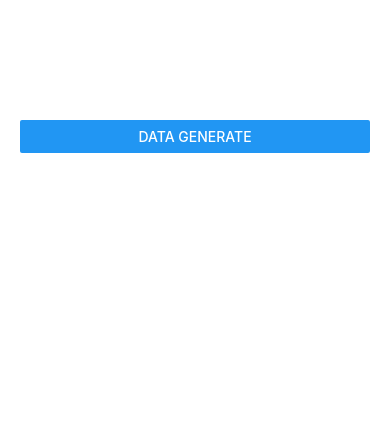
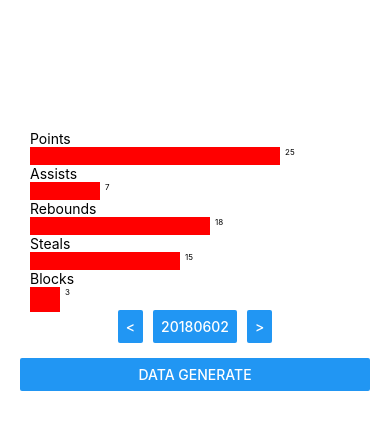
Before and after one commit to oksktank/react-native-pure-chart, a React Native app in the folder examples/: screen / in a window 390 px wide. Shown: the top 430 px of the page. Built offline with nearby package versions, Linux system fonts and the light colour scheme.

Commit message:
hbar chart - data change apply

```diff
--- a/examples/App.js
+++ b/examples/App.js
@@ -79,7 +79,7 @@ export default class App extends React.Component {
     var data3 = [{key: 'Points', value: 19}, {key: 'Assists', value: 6}, {key: 'Rebounds', value: 15}, {key: 'Steals', value: 1}, {key: 'Blocks', value: 9}]
     var dataset = [{date: '20170901', datas: data1}, {date: '20170302', datas: data2}, {date: '20171022', datas: data3}]
     this.setState({
-      data: data1
+      data: dataset
     })
   }
 
@@ -87,8 +87,8 @@ export default class App extends React.Component {
     return (
       <View style={styles.container}>
         <View style={{padding: 20, marginTop: 100}}>
-          <PureChart type={'bar-horizontal'} data={this.state.data} highlightColor={'red'} height={300} />
-          <Button title='data generate' onPress={this.generateData} />
+          <PureChart type={'hbar'} data={this.state.data} />
+          <Button title='data generate' onPress={this.generateHData} />
         </View>
       </View>
     )
--- a/examples/pure-chart/components/hbar-chart.js
+++ b/examples/pure-chart/components/hbar-chart.js
@@ -4,11 +4,15 @@ import { View, Text, StyleSheet, Button, Animated, Easing } from 'react-native'
 class HBarChart extends React.Component{
     constructor(props){
         super(props)
+
         this.state = {
             data: [
                 {date:'20180602',
-                datas:[{key: 'Points', value: 25}, {key: 'Assists', value: 7}, {key: 'Rebounds', value: 18}, {key: 'Steals', value: 15}, {key: 'Blocks', value: 3}]}
-            ]
+                datas:[
+                    {key: 'Points', value: 25}, {key: 'Assists', value: 7}, {key: 'Rebounds', value: 18}, {key: 'Steals', value: 15}, {key: 'Blocks', value: 3}
+                ]}
+            ],
+            index: 0
         }
 
         this.drawOneBar = this.drawOneBar.bind(this)
@@ -19,7 +23,8 @@ class HBarChart extends React.Component{
 
     componentWillReceiveProps (nextProps) {
         this.setState({
-          data: nextProps.data
+          data: nextProps.data,
+          index: 0
         });
     }
 
@@ -36,36 +41,56 @@ class HBarChart extends React.Component{
         )
     }
 
-    drawHBarData (data) {
+    drawHBarData (datas, index) {
         let result = []
 
-        let dataLength = data.length
+        if(datas.length > 0){
+            let data = datas[index].datas
+            let dataLength = data.length
 
-        for (let i=0; i<dataLength; i++) {
-            result.push(this.drawOneBar(data[i].key, data[i].value))
+            for (let i=0; i<dataLength; i++) {
+                result.push(this.drawOneBar(data[i].key, data[i].value))
+            }
         }
 
         return result
     }
 
     moveToPreDate () {
-        alert('pre')
+        var preIndex = this.state.index
+
+        if(preIndex > 0){
+            var nextDate = this.state.data[preIndex-1].date;
+            this.setState({
+                index: preIndex-1
+            })
+        }
+
     }
     moveToPostDate () {
-        alert('post')
+        var preIndex = this.state.index
+        var dataLength = this.state.data.length
+
+        if(preIndex < dataLength-1){
+            var nextDate = this.state.data[preIndex+1].date;
+            this.setState({
+                index: preIndex + 1
+            })
+        }
+
     }
 
     render () {
         return (
             <View style={styles.container}>
-                {this.drawHBarData(this.state.data)}
+                {this.drawHBarData(this.state.data, this.state.index)}
 
                 <View style={{
                     justifyContent: 'center',
                     flexDirection: 'row',
                 }}>
                     <View style={styles.button}><Button title="<" onPress={this.moveToPreDate} /></View>
-                    <View style={styles.button}><Button title="2017-09-01" onPress={this.moveToPostDate} /></View>
+                    <View style={styles.button}><Button title={this.state.data[this.state.index].date} onPress={this.moveToPostDate} /></View>
                     <View style={styles.button}><Button title=">" onPress={this.moveToPostDate} /></View>
                 </View>
             </View>
@@ -93,7 +118,7 @@ const styles = StyleSheet.create({
 })
 
 HBarChart.defaultProps = {
-    data: [{key:'abc', value: 9}]
+
 }
 
 
```
